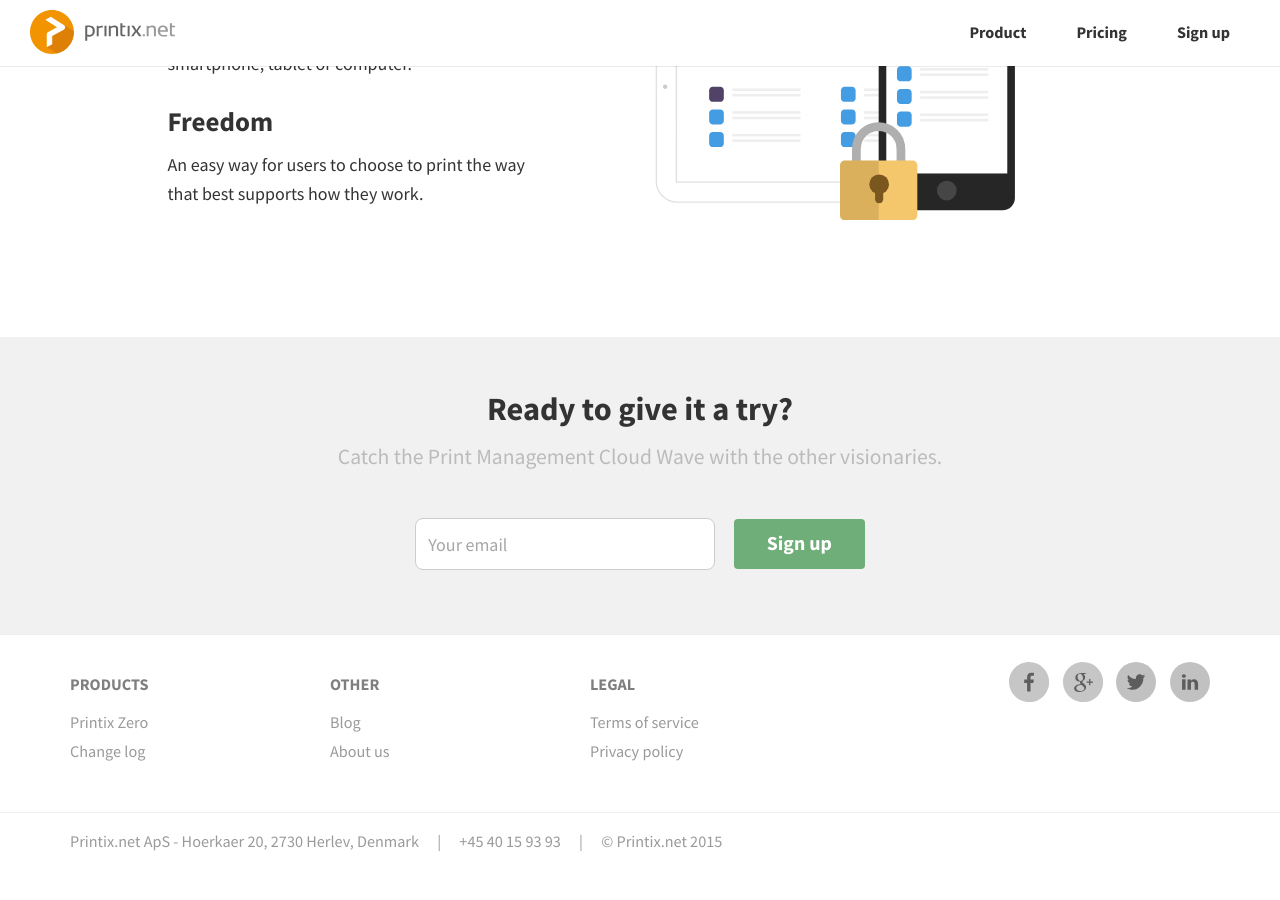
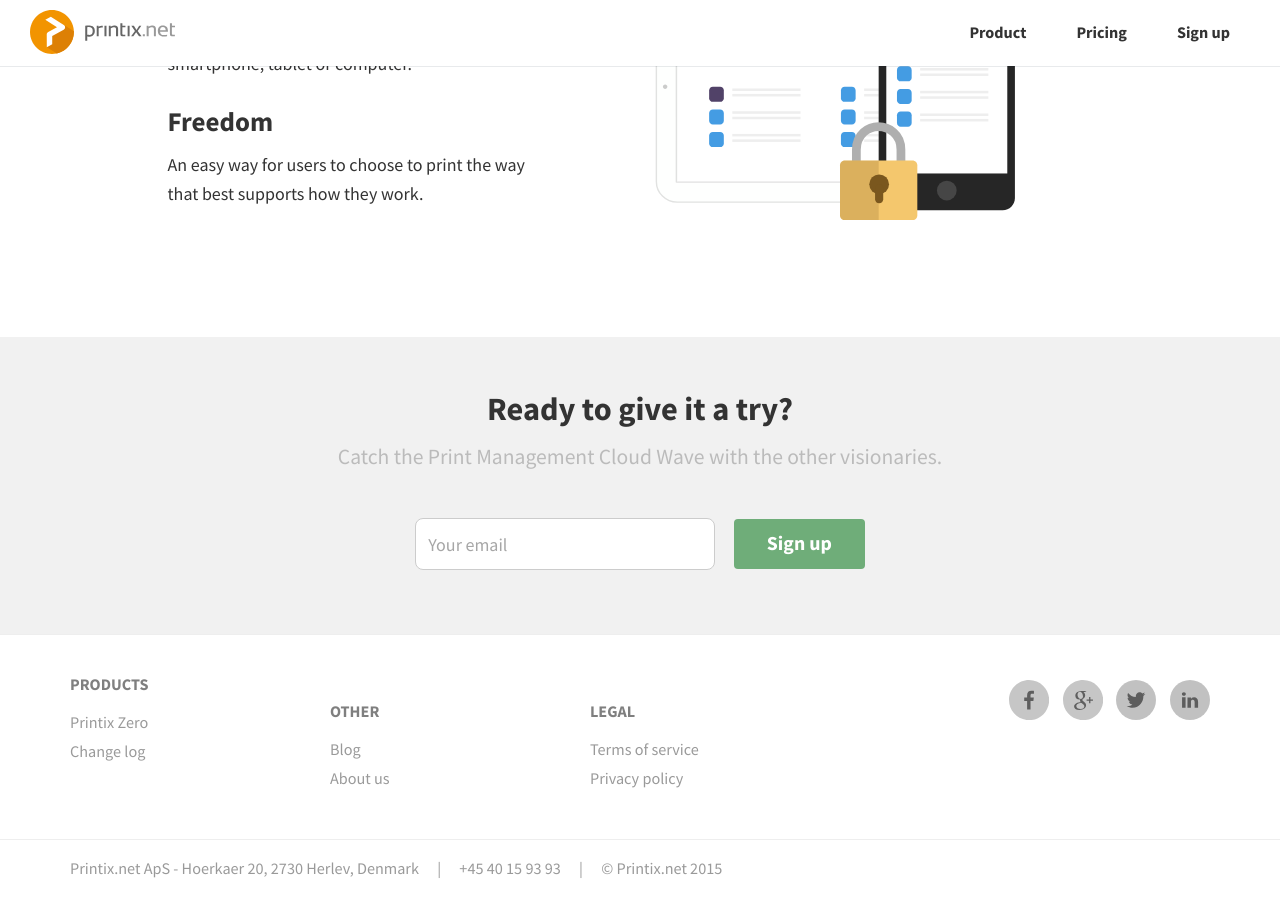
Before and after one commit to aakjaer/printix, a Jekyll site: the page built from index.html, in a window 1280 px wide and 900 px high, scrolled down 1998 px. Built offline with Jekyll 4.4.1, drawn with Linux system fonts in a browser that asks for light colours; Markdown is read by kramdown in place of the engine named in the settings; before the commit the page ends 2871 px from its top, so only the background shows below that.

Commit message:
Tweaking footer

```diff
--- a/_includes/footer.html
+++ b/_includes/footer.html
@@ -3,21 +3,21 @@
 		<div class="row">
 			<div class="col-sm-8">
 				<div class="row">
-					<div class="col-sm-4">
+					<div class="col">
 						<h4>Products</h4>
 						<ul>
 							<li><a href="{{ site.baseurl }}/zero/">Printix Zero</a></li>
 							<li><a href="{{ site.baseurl }}/zero/changelog/">Change log</a></li>
 						</ul>
 					</div>
-					<div class="col-sm-4">
+					<div class="col">
 						<h4>Other</h4>
 						<ul>
 							<li><a href="">Blog</a></li>
 							<li><a href="">About us</a></li>
 						</ul>
 					</div>
-					<div class="col-sm-4">
+					<div class="col">
 						<h4>Legal</h4>
 						<ul>
 							<li><a href="{{ site.baseurl }}/terms/">Terms of service</a></li>
--- a/assets/_scss/_base.scss
+++ b/assets/_scss/_base.scss
@@ -329,6 +329,20 @@
 	padding-bottom: 1em;
 	color: rgba(0,0,0,0.4);
 	border-top: 1px solid $gray-lighter;
+	text-align: center;
+
+	.col {
+		@extend .col-sm-4;
+
+		+ .col {
+			margin-top: 1.5em;
+		}
+	}
+
+	@media screen and (min-width: $screen-sm-min) {
+		text-align: left;
+	}
+
 
 	h4 {
 		font-size: 0.9em;
@@ -363,7 +377,12 @@
 }
 
 .social-links {
-	text-align: right;
+	margin-top: 1em;
+
+	@media screen and (min-width: $screen-sm-min) {
+		text-align: right;
+	}
+
 
 	li { display: inline-block; }
 
```
